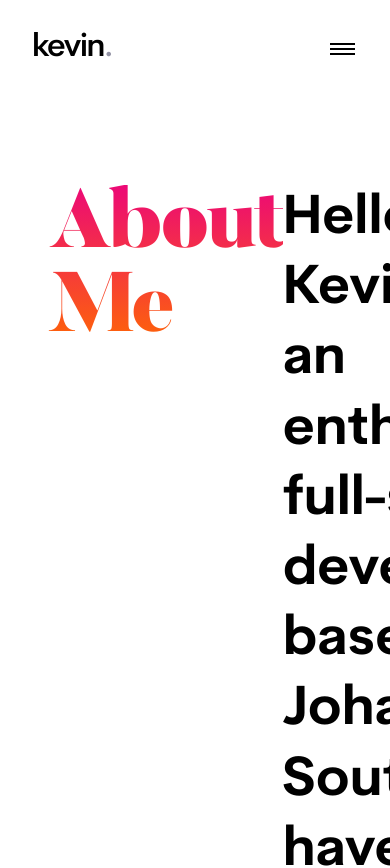
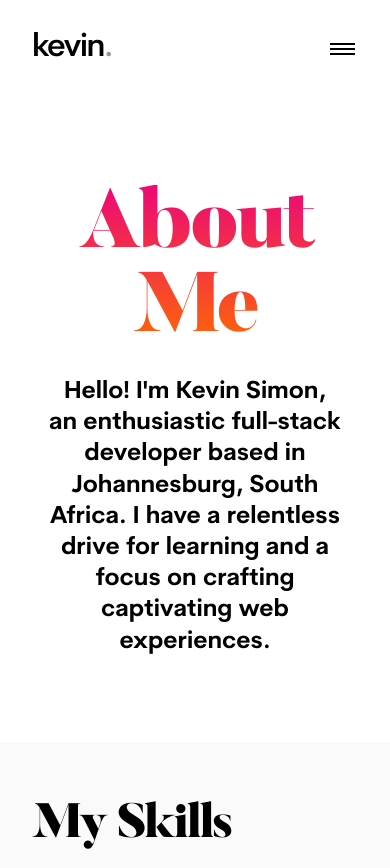
Before and after one commit to zs-kev/My-Portfolio, a Next.js app: page /about in a window 390 px wide. Shown: the top 868 px of the page. Built offline with nearby package versions, Linux system fonts and the light colour scheme; a web font is replaced by a local one.

Commit message:
styling: made about hero responsive

```diff
--- a/src/app/about/page.module.css
+++ b/src/app/about/page.module.css
@@ -11,17 +11,7 @@
 .heroContainer div {
   max-width: 40.875rem;
   height: 100%;
-  /* position: relative; */
 }
-
-/* .image {
-  position: absolute;
-  bottom: 0;
-  left: 0;
-  width: 100%;
-  height: auto;
-  z-index: 2;
-} */
 
 .heroContainer p {
   font-size: var(--60px);
@@ -124,3 +114,34 @@
   border: 0;
   cursor: pointer;
 }
+
+@media (max-width: 98.75rem) {
+  .heroContainer {
+    flex-direction: column;
+    align-items: center;
+    text-align: center;
+  }
+
+  .heroContainer p {
+    font-size: var(--48px);
+    padding-top: 1.5rem;
+  }
+}
+
+@media (max-width: 80rem) {
+  .heroContainer p {
+    font-size: var(--36px);
+  }
+}
+
+@media (width < 64rem) {
+  .heroContainer p {
+    font-size: var(--30px);
+  }
+}
+
+@media (width < 48rem) {
+  .heroContainer p {
+    font-size: var(--24px);
+  }
+}
```
